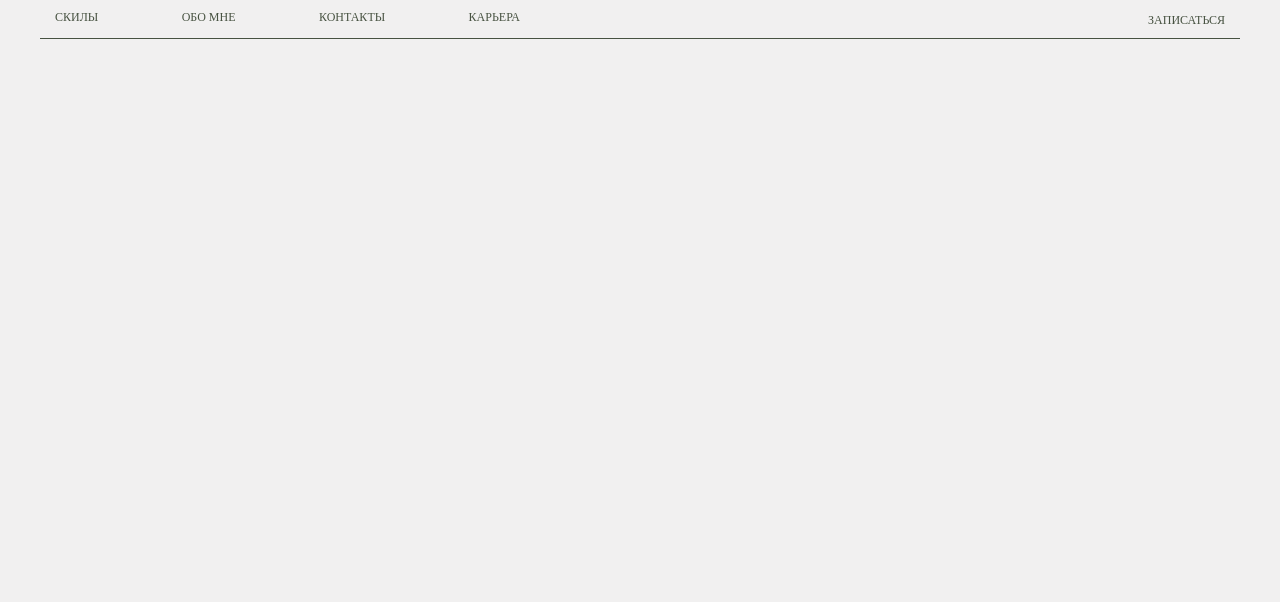
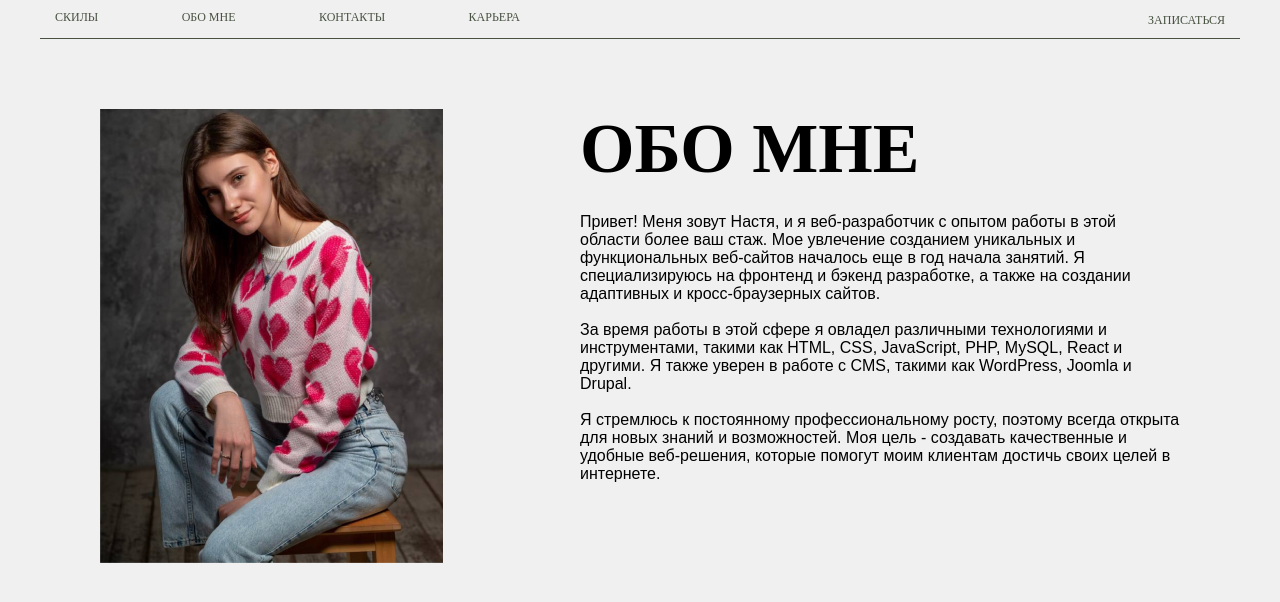
Before and after one commit to asya009/dva, a plain HTML site: page index.html in a window 1280 px wide. Drawn offline with Linux system fonts and the light colour scheme.

Commit message:
Создала второй блок

```diff
--- a/assets/style/style.css
+++ b/assets/style/style.css
@@ -47,3 +47,27 @@ body{
     color: #475241;
     font-size: 12px;
 }
+
+.about .container{
+    display: flex;
+    flex-direction: row;
+    justify-content: space-between;
+    margin-bottom: 30px;
+}
+.about .container .textik{
+    width: 50%;
+    margin-top: 70px;
+    margin-right: 60px;
+}
+.about .container .textik p{
+    font-size: 16px;
+}
+.about .container .textik h1{
+    margin-bottom: 24px;
+    font-size: 70px;
+}
+
+.about .container img{
+    margin-top: 70px;
+    margin-left: 60px;
+}
--- a/index.html
+++ b/index.html
@@ -22,5 +22,21 @@
         </div>
     </div>
 
+    <div class="about">
+        <div class="container">
+            <div class="photo">
+                <img src="./assets/img/1.png" alt="">
+            </div>
+            <div class="textik">
+                <h1>ОБО МНЕ</h1>
+                <p>Привет! Меня зовут Настя, и я веб-разработчик с опытом работы в этой области более ваш стаж. Мое увлечение созданием уникальных и функциональных веб-сайтов началось еще в год начала занятий. Я специализируюсь на фронтенд и бэкенд разработке, а также на создании адаптивных и кросс-браузерных сайтов.
+                    <br>
+                    <br>За время работы в этой сфере я овладел различными технологиями и инструментами, такими как HTML, CSS, JavaScript, PHP, MySQL, React и другими. Я также уверен в работе с CMS, такими как WordPress, Joomla и Drupal.
+                    <br>
+                    <br>Я стремлюсь к постоянному профессиональному росту, поэтому всегда открыта для новых знаний и возможностей. Моя цель - создавать качественные и удобные веб-решения, которые помогут моим клиентам достичь своих целей в интернете.</p>
+            </div>
+        </div>
+    </div>
+
 </body>
 </html>
```
